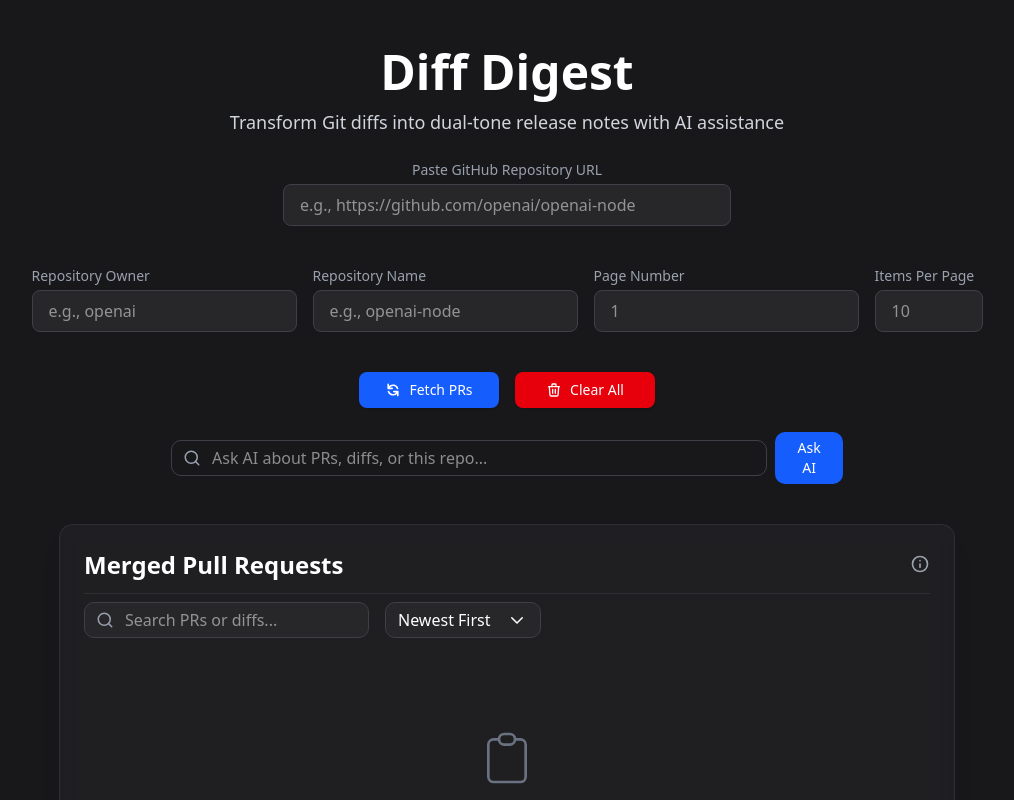
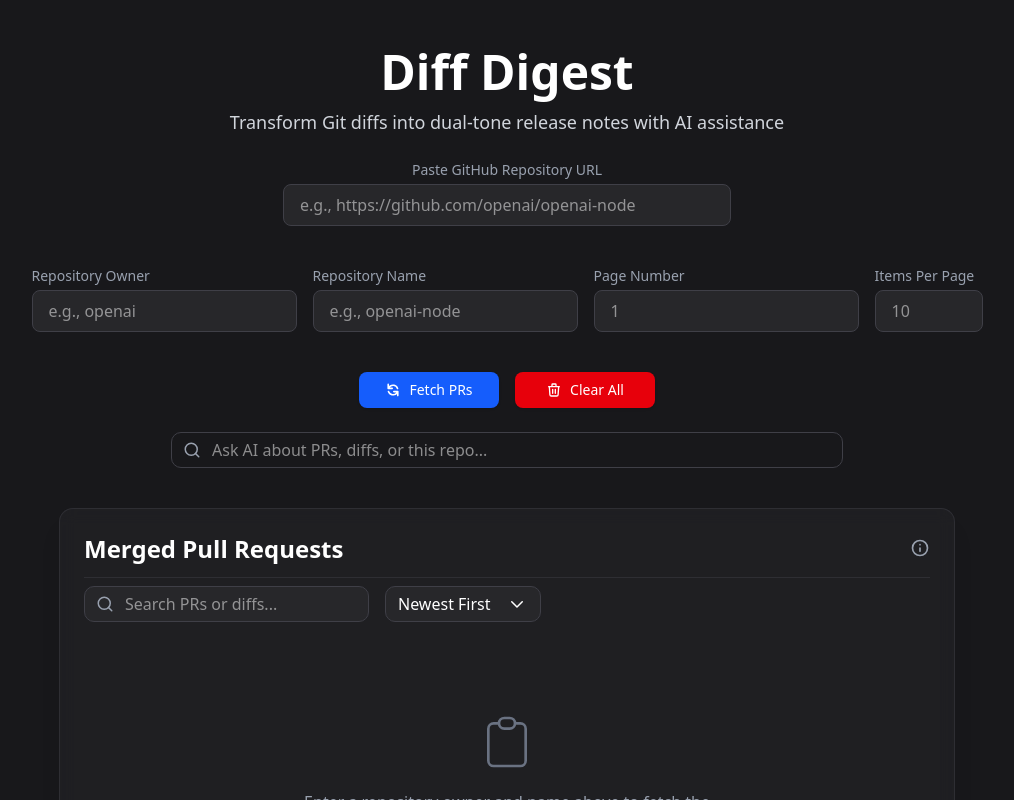
Before and after one commit to nicholaschen09/diff-digest, a Next.js app: page / in a window 1280 px wide. Shown: the top 800 px of the page, without its empty margins (133-1147 px from the left). Built offline with nearby package versions, Linux system fonts and the light colour scheme.

Commit message:
deleted ask ai button

```diff
--- a/src/app/page.tsx
+++ b/src/app/page.tsx
@@ -354,9 +354,6 @@ export default function Home() {
                   className="w-full h-[36px] pl-10 pr-3 py-1 text-base rounded-lg bg-zinc-900 text-white border border-zinc-700 focus:outline-none focus:ring-2 focus:ring-blue-500"
                 />
               </div>
-              <button type="submit" className="bg-blue-600 hover:bg-blue-500 text-white px-4 py-1.5 rounded-lg text-sm font-medium disabled:opacity-60" disabled={aiLoading}>
-                {aiLoading ? 'Asking...' : 'Ask AI'}
-              </button>
             </form>
           </div>
         </div>
```
